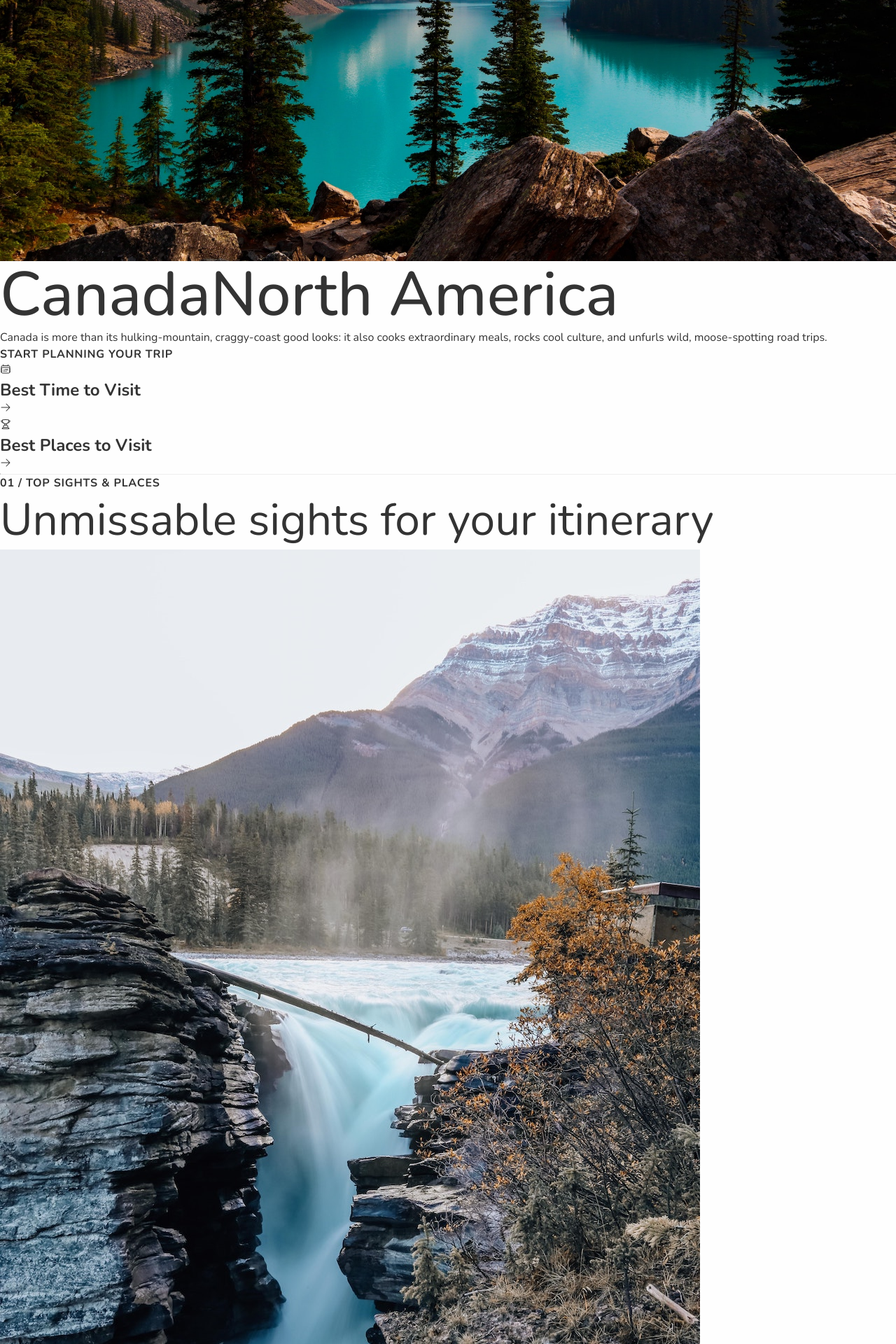
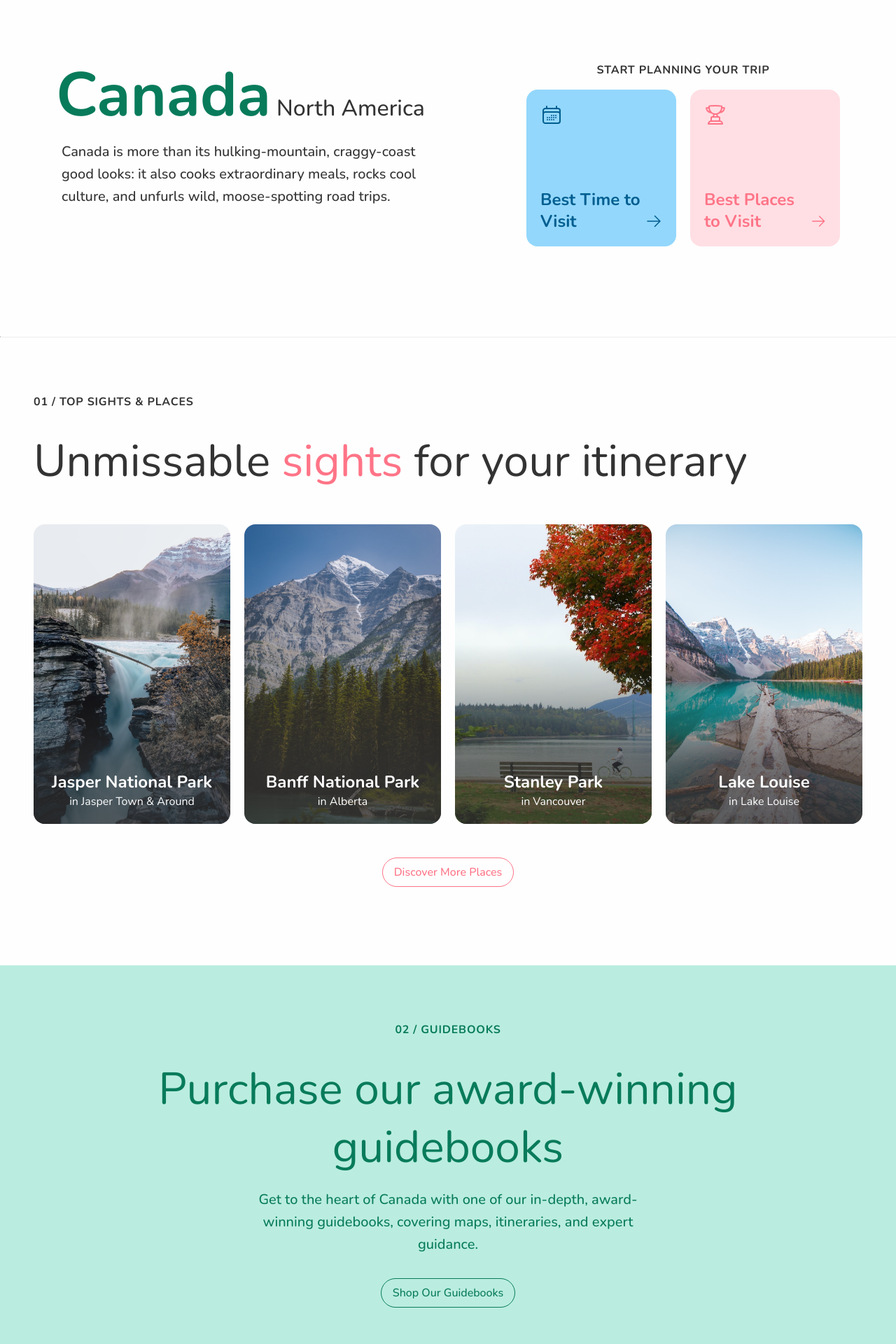
Before and after one commit to CommandShiftHQ/sass-wanderlust-adventures, a React (Create React App) app: page / in a window 1280 px wide. Shown: the part 480-2400 px from the top of the page at 70% size. Built offline with nearby package versions, Linux system fonts and the light colour scheme.

Commit message:
init with completed site

```diff
--- a/src/App.js
+++ b/src/App.js
@@ -25,39 +25,45 @@ function App() {
       </header>
       <main>
         {/* HERO */}
-        <section>
-          <div></div>
-          <img src='./images/hero.jpg' alt='Scenic Canadian Landscape' />
+        <section className='hero'>
+          <div className='hero__overlay'></div>
+          <img
+            className='hero__image'
+            src='./images/hero.jpg'
+            alt='Scenic Canadian Landscape'
+          />
         </section>
         {/* OVERVIEW SECTION */}
-        <section>
-          <div>
-            <h1>
+        <section className='overview'>
+          <div className='overview--left'>
+            <h1 className='overview__title'>
               Canada<span>North America</span>
             </h1>
-            <p>
+            <p className='overview__description'>
               Canada is more than its hulking-mountain, craggy-coast good looks:
               it also cooks extraordinary meals, rocks cool culture, and unfurls
               wild, moose-spotting road trips.
             </p>
           </div>
-          <div>
-            <h2>Start planning your trip</h2>
-            <div>
-              <div>
-                <div>
+          <div className='overview--right'>
+            <h2 className='overview__card-group-title'>
+              Start planning your trip
+            </h2>
+            <div className='overview__card-group'>
+              <div className='card card--bg-primary card--small'>
+                <div className='card__header'>
                   <Calendar />
                 </div>
-                <div>
+                <div className='card__footer'>
                   <h5>Best Time to Visit</h5>
                   <ArrowR />
                 </div>
               </div>
-              <div>
-                <div>
+              <div className='card card--bg-secondary card--small'>
+                <div className='card__header'>
                   <Trophy />
                 </div>
-                <div>
+                <div className='card__footer'>
                   <h5>Best Places to Visit</h5>
                   <ArrowR />
                 </div>
@@ -67,61 +73,71 @@ function App() {
         </section>
         <hr />
         {/* FEATURED CARDS */}
-        <section>
-          <h2>01 / Top Sights & Places</h2>
-          <h3>
-            Unmissable <span>sights</span> for your itinerary
+        <section className='featured-strip'>
+          <h2 className='section-title'>01 / Top Sights & Places</h2>
+          <h3 className='featured-strip__title'>
+            Unmissable <span className='text-color--secondary'>sights</span> for
+            your itinerary
           </h3>
-          <div>
+          <div className='featured-strip__card-list'>
             {topSightsData.map((topSight) => (
-              <div>
+              <div className='card card--bg-img'>
                 <img src={topSight.image.src} alt={topSight.image.alt} />
-                <div>
+                <div className='card__footer'>
                   <h5>{topSight.title}</h5>
                   <p>{topSight.subtitle}</p>
                 </div>
               </div>
             ))}
           </div>
-          <div>
-            <a href=''>Discover More Places</a>
+          <div className='featured-strip__footer'>
+            <a href='' className='button button--secondary'>
+              Discover More Places
+            </a>
           </div>
         </section>
         {/* CTA BANNER */}
-        <section>
-          <h2>02 / Guidebooks</h2>
-          <div>
-            <h3>Purchase our award-winning guidebooks</h3>
-            <p>
+        <section className='cta-banner'>
+          <h2 className='section-title'>02 / Guidebooks</h2>
+          <div className='cta-banner__content'>
+            <h3 className='cta-banner__title'>
+              Purchase our award-winning guidebooks
+            </h3>
+            <p className='cta-banner__description'>
               Get to the heart of Canada with one of our in-depth, award-winning
               guidebooks, covering maps, itineraries, and expert guidance.
             </p>
-            <a href=''>Shop Our Guidebooks</a>
+            <a href='' className='button button--accent'>
+              Shop Our Guidebooks
+            </a>
           </div>
         </section>
         {/* FEATURED ARTICLES */}
-        <section>
-          <h2>03 / Articles</h2>
-          <h3>
-            Latest <span>stories</span> from Canada
+        <section className='featured-strip'>
+          <h2 className='section-title'>03 / Articles</h2>
+          <h3 className='featured-strip__title'>
+            Latest <span className='text-color--primary'>stories</span> from
+            Canada
           </h3>
-          <div>
+          <div className='featured-strip__card-list'>
             {blogCardData.map((blogCard) => (
-              <div>
-                <div>
+              <div className='card card--blog'>
+                <div className='card__image-wrapper'>
                   <img src={blogCard.image.src} alt={blogCard.image.alt} />
                 </div>
-                <div>
-                  <p>{blogCard.tag}</p>
-                  <h5>{blogCard.title}</h5>
-                  <p>{blogCard.date}</p>
-                  <p>{blogCard.overview}</p>
+                <div className='blog-summary'>
+                  <p className='blog-summary__tag'>{blogCard.tag}</p>
+                  <h5 className='blog-summary__title'>{blogCard.title}</h5>
+                  <p className='blog-summary__date'>{blogCard.date}</p>
+                  <p className='blog-summary__overview'>{blogCard.overview}</p>
                 </div>
               </div>
             ))}
           </div>
-          <div>
-            <a href=''>Discover More Places</a>
+          <div className='featured-strip__footer'>
+            <a href='' className='button button--primary'>
+              Discover More Places
+            </a>
           </div>
         </section>
       </main>
--- /dev/null
+++ b/src/styles/components/_blog-summary.scss
@@ -0,0 +1,20 @@
+@use '../utilities/functions';
+
+.blog-summary {
+  &__tag {
+    font-weight: functions.font-weight('black');
+    color: lighten(functions.color('foreground'), 30%);
+    margin-bottom: functions.spacing('xs');
+  }
+
+  &__title {
+    font-weight: functions.font-weight('black');
+    margin-bottom: functions.spacing('xs');
+  }
+
+  &__date {
+    font-weight: functions.font-weight('bold');
+    color: lighten(functions.color('foreground'), 40%);
+    margin-bottom: functions.spacing('sm');
+  }
+}
--- /dev/null
+++ b/src/styles/components/_buttons.scss
@@ -0,0 +1,49 @@
+@use '../utilities/functions';
+
+.button {
+  font-weight: functions.font-weight('bold');
+  text-decoration: none;
+  border: 1px solid functions.color('foreground');
+  border-radius: functions.radius('lg');
+  padding: 8px 16px;
+  color: functions.color('foreground');
+  transition-property: color, background-color;
+  transition-timing-function: cubic-bezier(0.4, 0, 0.2, 1);
+  transition-duration: 150ms;
+
+  &:hover {
+    text-decoration: none;
+    background: functions.color('foreground');
+    color: functions.color('background');
+  }
+
+  &--primary {
+    border-color: functions.color('primary-foreground');
+    color: functions.color('primary-foreground');
+
+    &:hover {
+      background: functions.color('primary-foreground');
+      color: functions.color('background');
+    }
+  }
+
+  &--secondary {
+    border-color: functions.color('secondary-foreground');
+    color: functions.color('secondary-foreground');
+
+    &:hover {
+      background: functions.color('secondary-foreground');
+      color: functions.color('background');
+    }
+  }
+
+  &--accent {
+    border-color: functions.color('accent-foreground');
+    color: functions.color('accent-foreground');
+
+    &:hover {
+      background: functions.color('accent-foreground');
+      color: functions.color('background');
+    }
+  }
+}
--- /dev/null
+++ b/src/styles/components/_cards.scss
@@ -0,0 +1,114 @@
+@use '../utilities/functions';
+
+.card {
+  color: functions.color('foreground');
+  border-radius: functions.radius('md');
+  padding: 20px;
+  display: flex;
+  flex-direction: column;
+  cursor: pointer;
+  flex: 1;
+
+  &__header {
+    svg {
+      height: 32px;
+      width: 32px;
+    }
+  }
+
+  &__footer {
+    margin-top: auto;
+    display: flex;
+    align-items: flex-end;
+    svg {
+      height: 32px;
+      width: 32px;
+    }
+  }
+
+  &--small {
+    height: 224px;
+    flex: 1;
+  }
+
+  &--bg-primary {
+    color: functions.color('primary-foreground');
+    background: functions.color('primary-background');
+  }
+
+  &--bg-secondary {
+    color: functions.color('secondary-foreground');
+    background: functions.color('secondary-background');
+  }
+
+  &--bg-img {
+    position: relative;
+    height: 428px;
+    flex: 1;
+    overflow: hidden;
+    color: functions.color('white');
+
+    &:after {
+      content: '';
+      position: absolute;
+      z-index: 1;
+      top: 0;
+      left: 0;
+      right: 0;
+      bottom: 0;
+      height: 100%;
+      width: 100%;
+      background: functions.gradient('fadeDown');
+    }
+
+    &:hover {
+      img {
+        transform: scale(1.1);
+      }
+    }
+
+    img {
+      position: absolute;
+      top: 0;
+      left: 0;
+      right: 0;
+      bottom: 0;
+      object-fit: cover;
+      height: 100%;
+      width: 100%;
+      transition-property: transform;
+      transition-timing-function: cubic-bezier(0.4, 0, 0.2, 1);
+      transition-duration: 150ms;
+    }
+
+    .card__footer {
+      text-align: center;
+      flex-direction: column;
+      align-items: center;
+      z-index: 2;
+    }
+  }
+
+  &--blog {
+    .card__image-wrapper {
+      height: 400px;
+      overflow: hidden;
+      border-radius: functions.radius('md');
+      margin-bottom: functions.spacing('sm');
+    }
+
+    img {
+      height: 100%;
+      object-fit: cover;
+      transition-property: transform;
+      transition-timing-function: cubic-bezier(0.4, 0, 0.2, 1);
+      transition-duration: 150ms;
+    }
+
+    &:hover {
+      img {
+        transform: scale(1.1);
+      }
+    }
+  }
+}
--- /dev/null
+++ b/src/styles/components/_cta-banner.scss
@@ -0,0 +1,30 @@
+@use '../utilities/functions';
+@use '../utilities/mixins';
+
+.cta-banner {
+  padding: functions.spacing('xl') functions.spacing('md');
+  background: functions.color('accent-background');
+  color: functions.color('accent-foreground');
+  display: flex;
+  flex-direction: column;
+  align-items: center;
+
+  &__content {
+    max-width: 880px;
+    width: 100%;
+    display: flex;
+    flex-direction: column;
+    text-align: center;
+    align-items: center;
+  }
+
+  &__title {
+    margin-bottom: functions.spacing('sm');
+  }
+
+  &__description {
+    @include mixins.text-large;
+    max-width: 560px;
+    margin-bottom: functions.spacing('md');
+  }
+}
--- /dev/null
+++ b/src/styles/components/_featured-strip.scss
@@ -0,0 +1,23 @@
+@use '../utilities/functions';
+
+.featured-strip {
+  padding: functions.spacing('xl') functions.spacing('lg');
+  max-width: functions.max-width('lg');
+  margin: 0 auto;
+
+  &__title {
+    margin-bottom: functions.spacing('lg');
+  }
+
+  &__card-list {
+    display: flex;
+    gap: 20px;
+    margin-bottom: functions.spacing('lg');
+  }
+
+  &__footer {
+    display: flex;
+    justify-content: center;
+    margin-bottom: functions.spacing('md');
+  }
+}
--- /dev/null
+++ b/src/styles/components/_hero.scss
@@ -0,0 +1,25 @@
+@use '../utilities/functions';
+@use '../utilities/mixins';
+
+.hero {
+  height: 50vh;
+  border-radius: functions.radius('lg');
+  overflow: hidden;
+  position: relative;
+  margin: 20px;
+
+  &__image {
+    object-fit: cover;
+    height: 100%;
+    width: 100%;
+  }
+
+  &__overlay {
+    position: absolute;
+    top: 0;
+    left: 0;
+    bottom: 0;
+    right: 0;
+    background: functions.gradient('fadeUp');
+  }
+}
--- /dev/null
+++ b/src/styles/components/_overview.scss
@@ -0,0 +1,48 @@
+@use '../utilities/mixins';
+@use '../utilities/functions';
+
+.overview {
+  display: flex;
+  padding: functions.spacing('2xl') functions.spacing('xl');
+  max-width: functions.max-width('lg');
+  margin: 0 auto;
+  justify-content: space-between;
+
+  &--left {
+    width: 50%;
+  }
+
+  &--right {
+    width: 40%;
+  }
+
+  &__title {
+    font-weight: functions.font-weight('black');
+    margin-bottom: functions.spacing('sm');
+    color: functions.color('accent-foreground');
+
+    span {
+      margin-left: 8px;
+      @include mixins.h4;
+      font-weight: functions.font-weight('bold');
+      color: functions.color('foreground');
+    }
+  }
+
+  &__description {
+    @include mixins.text-large;
+    max-width: 600px;
+    margin-left: 8px;
+  }
+
+  &__card-group-title {
+    text-align: center;
+    margin-bottom: functions.spacing('sm');
+  }
+
+  &__card-group {
+    display: flex;
+    justify-content: space-between;
+    gap: 20px;
+  }
+}
--- /dev/null
+++ b/src/styles/components/_section-title.scss
@@ -0,0 +1,5 @@
+@use '../utilities/functions';
+
+.section-title {
+  margin-bottom: functions.spacing('md');
+}
```
Also changed, not shown: src/styles/main.scss (+8 -0 lines).
